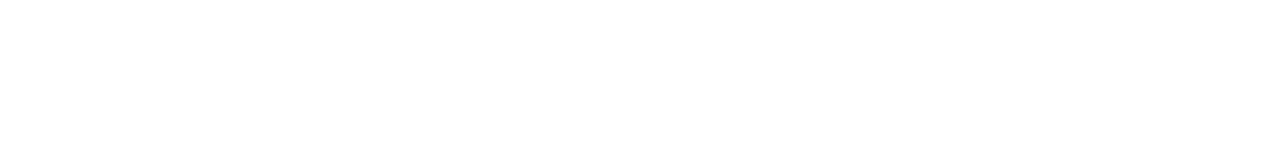
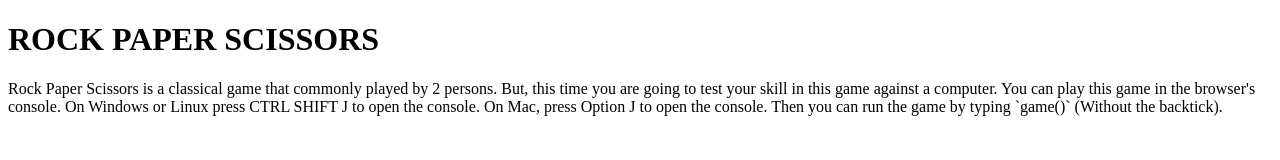
Before and after one commit to karyasuta/odin-rock-paper-scissors, a plain HTML site: page index.html in a window 1280 px wide. Drawn offline with Linux system fonts and the light colour scheme.

Commit message:
Edit index.html

```diff
--- a/index.html
+++ b/index.html
@@ -9,6 +9,13 @@
   </head>
 
   <body>
+    <h1>ROCK PAPER SCISSORS</h1>
+    <P>
+      Rock Paper Scissors is a classical game that commonly played by 2 persons. But, this time you are going to test
+      your skill in this game against a computer. You can play this game in the browser's console. On Windows or Linux
+      press CTRL SHIFT J to open the console. On Mac, press Option J to open the console. Then you can run the game by
+      typing `game()` (Without the backtick).
+    </P>
     <script src="./main.js"></script>
   </body>
 
```
